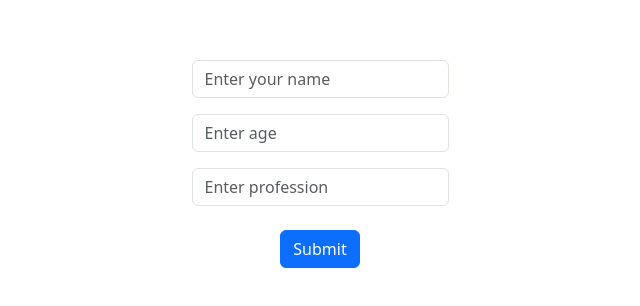
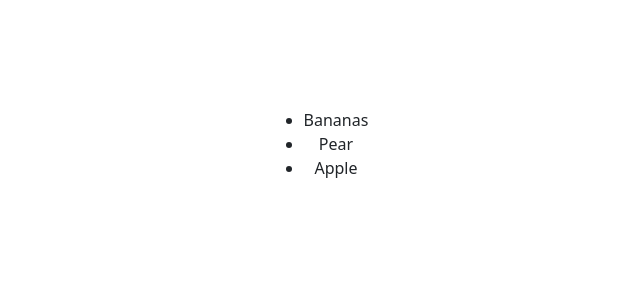
Before and after one commit to pdichone/react-beginners-course, a React (Vite) app: page / in a window 1280 px wide. Shown: the part 252-558 px from the top of the page, without its empty margins (320-960 px from the left). Built offline with nearby package versions, Linux system fonts and the light colour scheme.

Commit message:
setup groceryList component and show dummy data

```diff
--- a/src/App.jsx
+++ b/src/App.jsx
@@ -2,12 +2,17 @@
 import './App.css';
 import 'bootstrap/dist/css/bootstrap.min.css';
 import { useState } from 'react';
-import NameForm from './components/Forms';
+import GroceryList from './components/grocery_list/components/GroceryList';
 
 function App() {
+  const groceries = [
+    { id: Date.now(), text: 'Bananas', bought: false },
+    { id: Date.now(), text: 'Pear', bought: false },
+    { id: Date.now(), text: 'Apple', bought: false },
+  ];
   return (
     <div className="container pt-2">
-      <NameForm />
+      <GroceryList items={groceries} />
     </div>
   );
 }
--- /dev/null
+++ b/src/components/grocery_list/components/GroceryList.jsx
@@ -0,0 +1,15 @@
+/** @format */
+
+function GroceryList({ items }) {
+  return (
+    <div>
+      <ul>
+        {items.map((item) => (
+          <li key={item.id}>{item.text}</li>
+        ))}
+      </ul>
+    </div>
+  );
+}
+
+export default GroceryList;
```
